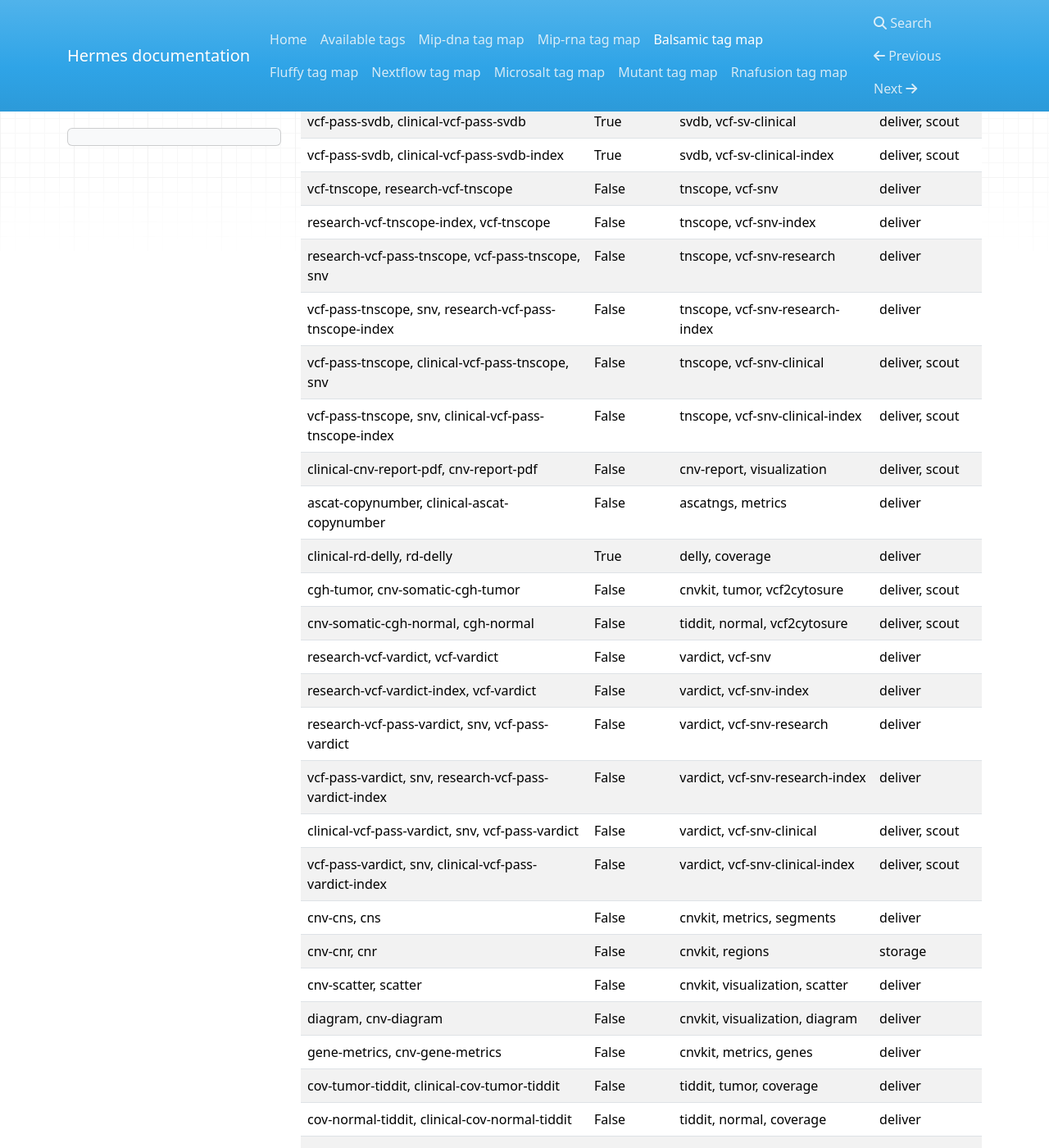
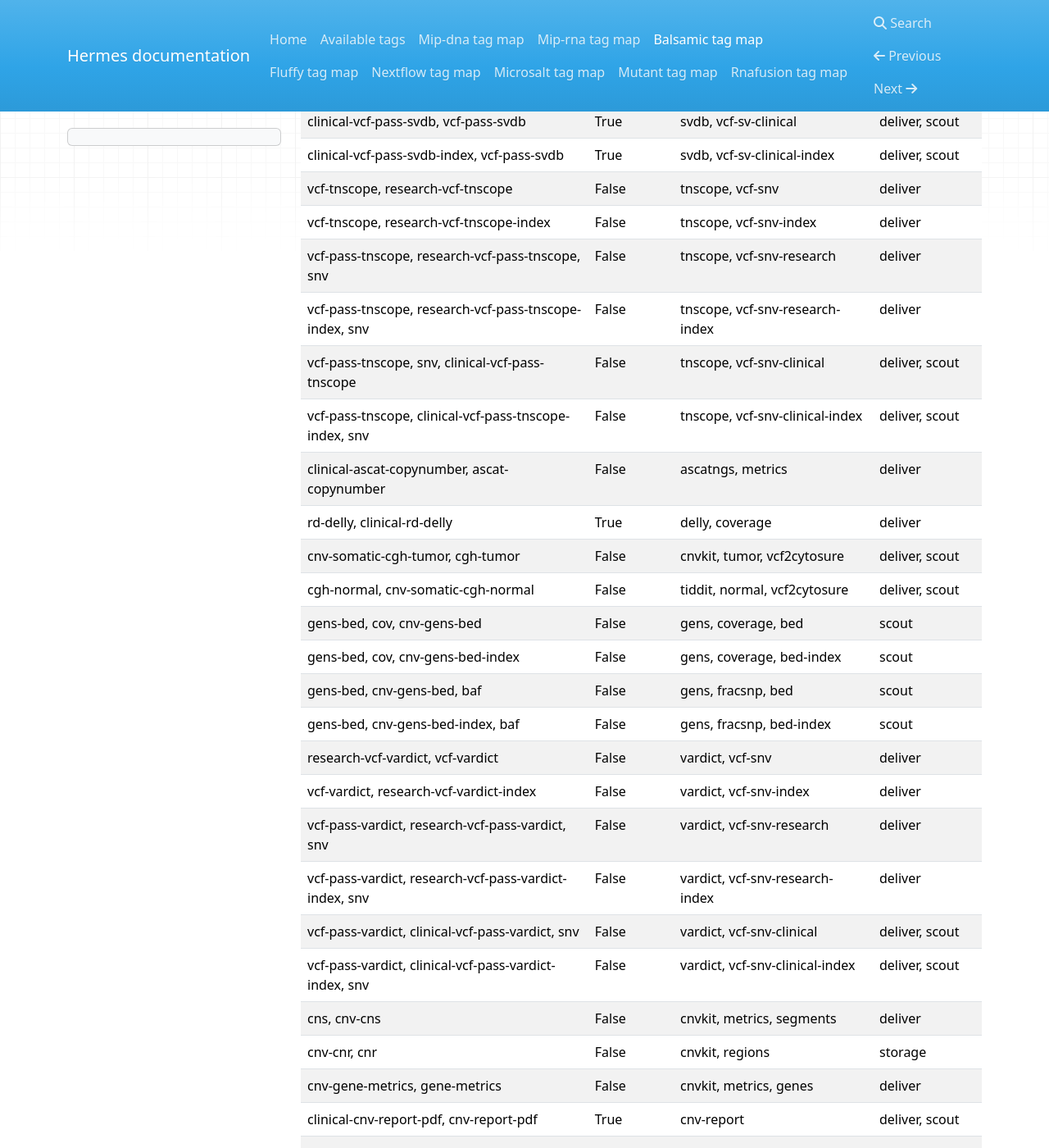
Before and after one commit to Clinical-Genomics/hermes, an MkDocs documentation site: the page built from docs/balsamic_map.md, in a window 1280 px wide and 1400 px high, scrolled down 1293 px. Shown: the whole window at 82% size. Built offline with MkDocs 1.6.1, drawn with Linux system fonts in a browser that asks for light colours; nearby versions of some CDN libraries; some of the changed text lies outside the part shown.

Commit message:
Add Gens files for Balsamic WGS analysis & update tags (#86)
### Added:
- Gens tags

### Changed:
- Cancer tags

```diff
--- a/docs/balsamic_map.md
+++ b/docs/balsamic_map.md
@@ -1,65 +1,75 @@
-| Balsamic tags                                                  | Mandatory   | HK tags                                 | Used by               |
-|----------------------------------------------------------------|-------------|-----------------------------------------|-----------------------|
-| balsamic-config                                                | True        | balsamic-config                         | audit, cg             |
-| balsamic-report                                                | True        | balsamic-report                         | audit                 |
-| balsamic-dag                                                   | True        | balsamic-dag                            | audit                 |
-| html, multiqc-html                                             | True        | multiqc-html                            | audit, deliver, scout |
-| json, multiqc-json                                             | True        | multiqc-json                            | audit                 |
-| yaml, qc-metrics-yaml                                          | True        | qc-metrics                              | audit, cg, vogue      |
-| cram, tumor-cram                                               | True        | tumor, cram                             | deliver, scout        |
-| cram, tumor-cram-index                                         | True        | tumor, cram-index                       | deliver, scout        |
-| cram, normal-cram                                              | False       | normal, cram                            | deliver, scout        |
-| cram, normal-cram-index                                        | False       | normal, cram-index                      | deliver, scout        |
-| snv, dnascope, vcf-tumor, germline-vcf-tumor                   | True        | germline, vcf-snv-germline-tumor        | deliver               |
-| snv, germline-vcf-tumor-index, dnascope, vcf-tumor             | True        | germline, vcf-snv-germline-tumor-index  | deliver               |
-| germline-vcf-normal, snv, vcf-normal, dnascope                 | False       | germline, vcf-snv-germline-normal       | deliver               |
-| germline-vcf-normal-index, snv, vcf-normal, dnascope           | False       | germline, vcf-snv-germline-normal-index | deliver               |
-| vcf-dnascope, genotype-vcf-dnascope                            | False       | dnascope, normal, vcf                   | cg, genotype          |
-| vcf-dnascope, genotype-vcf-dnascope-index                      | False       | dnascope, normal, vcf-index             | cg, genotype          |
-| manta-germline, sv, vcf-tumor, germline-vcf-tumor              | True        | germline, vcf-sv-germline-tumor         | deliver               |
-| manta-germline, germline-vcf-tumor-index, vcf-tumor, sv        | True        | germline, vcf-sv-germline-tumor-index   | deliver               |
-| germline-vcf-normal, manta-germline, vcf-normal, sv            | False       | germline, vcf-sv-germline-normal        | deliver               |
-| manta-germline, germline-vcf-normal-index, vcf-normal, sv      | False       | germline, vcf-sv-germline-normal-index  | deliver               |
-| research-vcf-svdb, vcf-svdb                                    | True        | svdb, vcf-sv                            | deliver               |
-| research-vcf-svdb-index, vcf-svdb                              | True        | svdb, vcf-sv-index                      | deliver               |
-| research-vcf-pass-svdb, vcf-pass-svdb                          | True        | svdb, vcf-sv-research                   | deliver               |
-| vcf-pass-svdb, research-vcf-pass-svdb-index                    | True        | svdb, vcf-sv-research-index             | deliver               |
-| vcf-pass-svdb, clinical-vcf-pass-svdb                          | True        | svdb, vcf-sv-clinical                   | deliver, scout        |
-| vcf-pass-svdb, clinical-vcf-pass-svdb-index                    | True        | svdb, vcf-sv-clinical-index             | deliver, scout        |
-| vcf-tnscope, research-vcf-tnscope                              | False       | tnscope, vcf-snv                        | deliver               |
-| research-vcf-tnscope-index, vcf-tnscope                        | False       | tnscope, vcf-snv-index                  | deliver               |
-| research-vcf-pass-tnscope, vcf-pass-tnscope, snv               | False       | tnscope, vcf-snv-research               | deliver               |
-| vcf-pass-tnscope, snv, research-vcf-pass-tnscope-index         | False       | tnscope, vcf-snv-research-index         | deliver               |
-| vcf-pass-tnscope, clinical-vcf-pass-tnscope, snv               | False       | tnscope, vcf-snv-clinical               | deliver, scout        |
-| vcf-pass-tnscope, snv, clinical-vcf-pass-tnscope-index         | False       | tnscope, vcf-snv-clinical-index         | deliver, scout        |
-| clinical-cnv-report-pdf, cnv-report-pdf                        | False       | cnv-report, visualization               | deliver, scout        |
-| ascat-copynumber, clinical-ascat-copynumber                    | False       | ascatngs, metrics                       | deliver               |
-| clinical-rd-delly, rd-delly                                    | True        | delly, coverage                         | deliver               |
-| cgh-tumor, cnv-somatic-cgh-tumor                               | False       | cnvkit, tumor, vcf2cytosure             | deliver, scout        |
-| cnv-somatic-cgh-normal, cgh-normal                             | False       | tiddit, normal, vcf2cytosure            | deliver, scout        |
-| research-vcf-vardict, vcf-vardict                              | False       | vardict, vcf-snv                        | deliver               |
-| research-vcf-vardict-index, vcf-vardict                        | False       | vardict, vcf-snv-index                  | deliver               |
-| research-vcf-pass-vardict, snv, vcf-pass-vardict               | False       | vardict, vcf-snv-research               | deliver               |
-| vcf-pass-vardict, snv, research-vcf-pass-vardict-index         | False       | vardict, vcf-snv-research-index         | deliver               |
-| clinical-vcf-pass-vardict, snv, vcf-pass-vardict               | False       | vardict, vcf-snv-clinical               | deliver, scout        |
-| vcf-pass-vardict, snv, clinical-vcf-pass-vardict-index         | False       | vardict, vcf-snv-clinical-index         | deliver, scout        |
-| cnv-cns, cns                                                   | False       | cnvkit, metrics, segments               | deliver               |
-| cnv-cnr, cnr                                                   | False       | cnvkit, regions                         | storage               |
-| cnv-scatter, scatter                                           | False       | cnvkit, visualization, scatter          | deliver               |
-| diagram, cnv-diagram                                           | False       | cnvkit, visualization, diagram          | deliver               |
-| gene-metrics, cnv-gene-metrics                                 | False       | cnvkit, metrics, genes                  | deliver               |
-| cov-tumor-tiddit, clinical-cov-tumor-tiddit                    | False       | tiddit, tumor, coverage                 | deliver               |
-| cov-normal-tiddit, clinical-cov-normal-tiddit                  | False       | tiddit, normal, coverage                | deliver               |
-| research-tmb, snv, vardict, tmb                                | False       | research, vardict, tmb                  | storage               |
-| research-tmb, tnscope, snv, tmb                                | False       | research, tnscope, tmb                  | storage               |
-| cram, umi-tumor-cram                                           | True        | umi-cram, tumor                         | deliver, scout        |
-| cram, umi-tumor-cram-index                                     | True        | umi-cram-index, tumor                   | deliver, scout        |
-| cram, umi-normal-cram                                          | False       | umi-cram, normal                        | deliver, scout        |
-| cram, umi-normal-cram-index                                    | False       | umi-cram-index, normal                  | deliver, scout        |
-| vcf-tnscope-umi, research-vcf-tnscope-umi                      | True        | tnscope-umi, vcf-umi-snv                | deliver               |
-| research-vcf-tnscope-umi-index, vcf-tnscope-umi                | True        | tnscope-umi, vcf-umi-snv-index          | deliver               |
-| vcf-pass-tnscope-umi, snv, research-vcf-pass-tnscope-umi       | True        | tnscope-umi, vcf-umi-snv-research       | deliver               |
-| research-vcf-pass-tnscope-umi-index, snv, vcf-pass-tnscope-umi | True        | tnscope-umi, vcf-umi-snv-research-index | deliver               |
-| snv, clinical-vcf-pass-tnscope-umi, vcf-pass-tnscope-umi       | True        | tnscope-umi, vcf-umi-snv-clinical       | deliver, scout        |
-| snv, vcf-pass-tnscope-umi, clinical-vcf-pass-tnscope-umi-index | True        | tnscope-umi, vcf-umi-snv-clinical-index | deliver, scout        |
-| research-tmb, snv, tnscope-umi, tmb                            | True        | research, tnscope-umi, tmb              | storage               |
+| Balsamic tags                                                  | Mandatory   | HK tags                                   | Used by               |
+|----------------------------------------------------------------|-------------|-------------------------------------------|-----------------------|
+| balsamic-config                                                | True        | balsamic-config                           | audit, cg             |
+| balsamic-report                                                | True        | balsamic-report                           | audit                 |
+| balsamic-dag                                                   | True        | balsamic-dag                              | audit                 |
+| html, multiqc-html                                             | True        | multiqc-html                              | audit, deliver, scout |
+| multiqc-json, json                                             | True        | multiqc-json                              | audit                 |
+| yaml, qc-metrics-yaml                                          | True        | qc-metrics                                | audit, cg, vogue      |
+| tumor-cram, cram                                               | True        | tumor, cram                               | deliver, scout        |
+| cram, tumor-cram-index                                         | True        | tumor, cram-index                         | deliver, scout        |
+| cram, normal-cram                                              | False       | normal, cram                              | deliver, scout        |
+| cram, normal-cram-index                                        | False       | normal, cram-index                        | deliver, scout        |
+| vcf-tumor, germline-vcf-tumor, dnascope, snv                   | True        | germline, vcf-snv-germline-tumor          | deliver               |
+| vcf-tumor, germline-vcf-tumor-index, dnascope, snv             | True        | germline, vcf-snv-germline-tumor-index    | deliver               |
+| vcf-normal, germline-vcf-normal, dnascope, snv                 | False       | germline, vcf-snv-germline-normal         | deliver               |
+| vcf-normal, snv, dnascope, germline-vcf-normal-index           | False       | germline, vcf-snv-germline-normal-index   | deliver               |
+| genotype-vcf-dnascope, vcf-dnascope                            | False       | dnascope, normal, vcf                     | cg, genotype          |
+| genotype-vcf-dnascope-index, vcf-dnascope                      | False       | dnascope, normal, vcf-index               | cg, genotype          |
+| vcf-tumor, manta-germline, sv, germline-vcf-tumor              | True        | germline, vcf-sv-germline-tumor           | deliver               |
+| vcf-tumor, manta-germline, germline-vcf-tumor-index, sv        | True        | germline, vcf-sv-germline-tumor-index     | deliver               |
+| vcf-normal, manta-germline, sv, germline-vcf-normal            | False       | germline, vcf-sv-germline-normal          | deliver               |
+| vcf-normal, manta-germline, sv, germline-vcf-normal-index      | False       | germline, vcf-sv-germline-normal-index    | deliver               |
+| research-vcf-svdb, vcf-svdb                                    | True        | svdb, vcf-sv                              | deliver               |
+| research-vcf-svdb-index, vcf-svdb                              | True        | svdb, vcf-sv-index                        | deliver               |
+| vcf-pass-svdb, research-vcf-pass-svdb                          | True        | svdb, vcf-sv-research                     | deliver               |
+| vcf-pass-svdb, research-vcf-pass-svdb-index                    | True        | svdb, vcf-sv-research-index               | deliver               |
+| clinical-vcf-pass-svdb, vcf-pass-svdb                          | True        | svdb, vcf-sv-clinical                     | deliver, scout        |
+| clinical-vcf-pass-svdb-index, vcf-pass-svdb                    | True        | svdb, vcf-sv-clinical-index               | deliver, scout        |
+| vcf-tnscope, research-vcf-tnscope                              | False       | tnscope, vcf-snv                          | deliver               |
+| vcf-tnscope, research-vcf-tnscope-index                        | False       | tnscope, vcf-snv-index                    | deliver               |
+| vcf-pass-tnscope, research-vcf-pass-tnscope, snv               | False       | tnscope, vcf-snv-research                 | deliver               |
+| vcf-pass-tnscope, research-vcf-pass-tnscope-index, snv         | False       | tnscope, vcf-snv-research-index           | deliver               |
+| vcf-pass-tnscope, snv, clinical-vcf-pass-tnscope               | False       | tnscope, vcf-snv-clinical                 | deliver, scout        |
+| vcf-pass-tnscope, clinical-vcf-pass-tnscope-index, snv         | False       | tnscope, vcf-snv-clinical-index           | deliver, scout        |
+| clinical-ascat-copynumber, ascat-copynumber                    | False       | ascatngs, metrics                         | deliver               |
+| rd-delly, clinical-rd-delly                                    | True        | delly, coverage                           | deliver               |
+| cnv-somatic-cgh-tumor, cgh-tumor                               | False       | cnvkit, tumor, vcf2cytosure               | deliver, scout        |
+| cgh-normal, cnv-somatic-cgh-normal                             | False       | tiddit, normal, vcf2cytosure              | deliver, scout        |
+| gens-bed, cov, cnv-gens-bed                                    | False       | gens, coverage, bed                       | scout                 |
+| gens-bed, cov, cnv-gens-bed-index                              | False       | gens, coverage, bed-index                 | scout                 |
+| gens-bed, cnv-gens-bed, baf                                    | False       | gens, fracsnp, bed                        | scout                 |
+| gens-bed, cnv-gens-bed-index, baf                              | False       | gens, fracsnp, bed-index                  | scout                 |
+| research-vcf-vardict, vcf-vardict                              | False       | vardict, vcf-snv                          | deliver               |
+| vcf-vardict, research-vcf-vardict-index                        | False       | vardict, vcf-snv-index                    | deliver               |
+| vcf-pass-vardict, research-vcf-pass-vardict, snv               | False       | vardict, vcf-snv-research                 | deliver               |
+| vcf-pass-vardict, research-vcf-pass-vardict-index, snv         | False       | vardict, vcf-snv-research-index           | deliver               |
+| vcf-pass-vardict, clinical-vcf-pass-vardict, snv               | False       | vardict, vcf-snv-clinical                 | deliver, scout        |
+| vcf-pass-vardict, clinical-vcf-pass-vardict-index, snv         | False       | vardict, vcf-snv-clinical-index           | deliver, scout        |
+| cns, cnv-cns                                                   | False       | cnvkit, metrics, segments                 | deliver               |
+| cnv-cnr, cnr                                                   | False       | cnvkit, regions                           | storage               |
+| cnv-gene-metrics, gene-metrics                                 | False       | cnvkit, metrics, genes                    | deliver               |
+| clinical-cnv-report-pdf, cnv-report-pdf                        | True        | cnv-report                                | deliver, scout        |
+| circular-cnvpytor, clinical-circular-cnvpytor                  | False       | circular-plot, cnvpytor, visualization    | storage               |
+| scatter-cnvpytor, clinical-scatter-cnvpytor                    | False       | scatter-plot, cnvpytor, visualization     | storage               |
+| clinical-plot-ascat-profile, plot-ascat-profile                | False       | profile-plot, ascatngs, visualization     | storage               |
+| clinical-plot-raw-profile, plot-raw-profile                    | False       | raw-profile-plot, ascatngs, visualization | storage               |
+| clinical-plot-aspcf, plot-aspcf                                | False       | aspcf-plot, ascatngs, visualization       | storage               |
+| plot-tumor, clinical-plot-tumor                                | False       | tumor-plot, ascatngs, visualization       | storage               |
+| plot-germline, clinical-plot-germline                          | False       | germline-plot, ascatngs, visualization    | storage               |
+| clinical-plot-sunrise, plot-sunrise                            | False       | sunrise-plot, ascatngs, visualization     | storage               |
+| cov-tumor-tiddit, clinical-cov-tumor-tiddit                    | False       | tiddit, tumor, coverage                   | deliver               |
+| cov-normal-tiddit, clinical-cov-normal-tiddit                  | False       | tiddit, normal, coverage                  | deliver               |
+| tmb, vardict, research-tmb, snv                                | False       | research, vardict, tmb                    | storage               |
+| tmb, tnscope, research-tmb, snv                                | False       | research, tnscope, tmb                    | storage               |
+| cram, umi-tumor-cram                                           | True        | umi-cram, tumor                           | deliver, scout        |
+| cram, umi-tumor-cram-index                                     | True        | umi-cram-index, tumor                     | deliver, scout        |
+| cram, umi-normal-cram                                          | False       | umi-cram, normal                          | deliver, scout        |
+| cram, umi-normal-cram-index                                    | False       | umi-cram-index, normal                    | deliver, scout        |
+| vcf-tnscope-umi, research-vcf-tnscope-umi                      | True        | tnscope-umi, vcf-umi-snv                  | deliver               |
+| vcf-tnscope-umi, research-vcf-tnscope-umi-index                | True        | tnscope-umi, vcf-umi-snv-index            | deliver               |
+| research-vcf-pass-tnscope-umi, vcf-pass-tnscope-umi, snv       | True        | tnscope-umi, vcf-umi-snv-research         | deliver               |
+| vcf-pass-tnscope-umi, research-vcf-pass-tnscope-umi-index, snv | True        | tnscope-umi, vcf-umi-snv-research-index   | deliver               |
+| vcf-pass-tnscope-umi, clinical-vcf-pass-tnscope-umi, snv       | True        | tnscope-umi, vcf-umi-snv-clinical         | deliver, scout        |
+| vcf-pass-tnscope-umi, clinical-vcf-pass-tnscope-umi-index, snv | True        | tnscope-umi, vcf-umi-snv-clinical-index   | deliver, scout        |
+| tnscope-umi, tmb, research-tmb, snv                            | True        | research, tnscope-umi, tmb                | storage               |
```
Also changed, not shown: docs/all_tags.md (+81 -74 lines), 7 other files.
